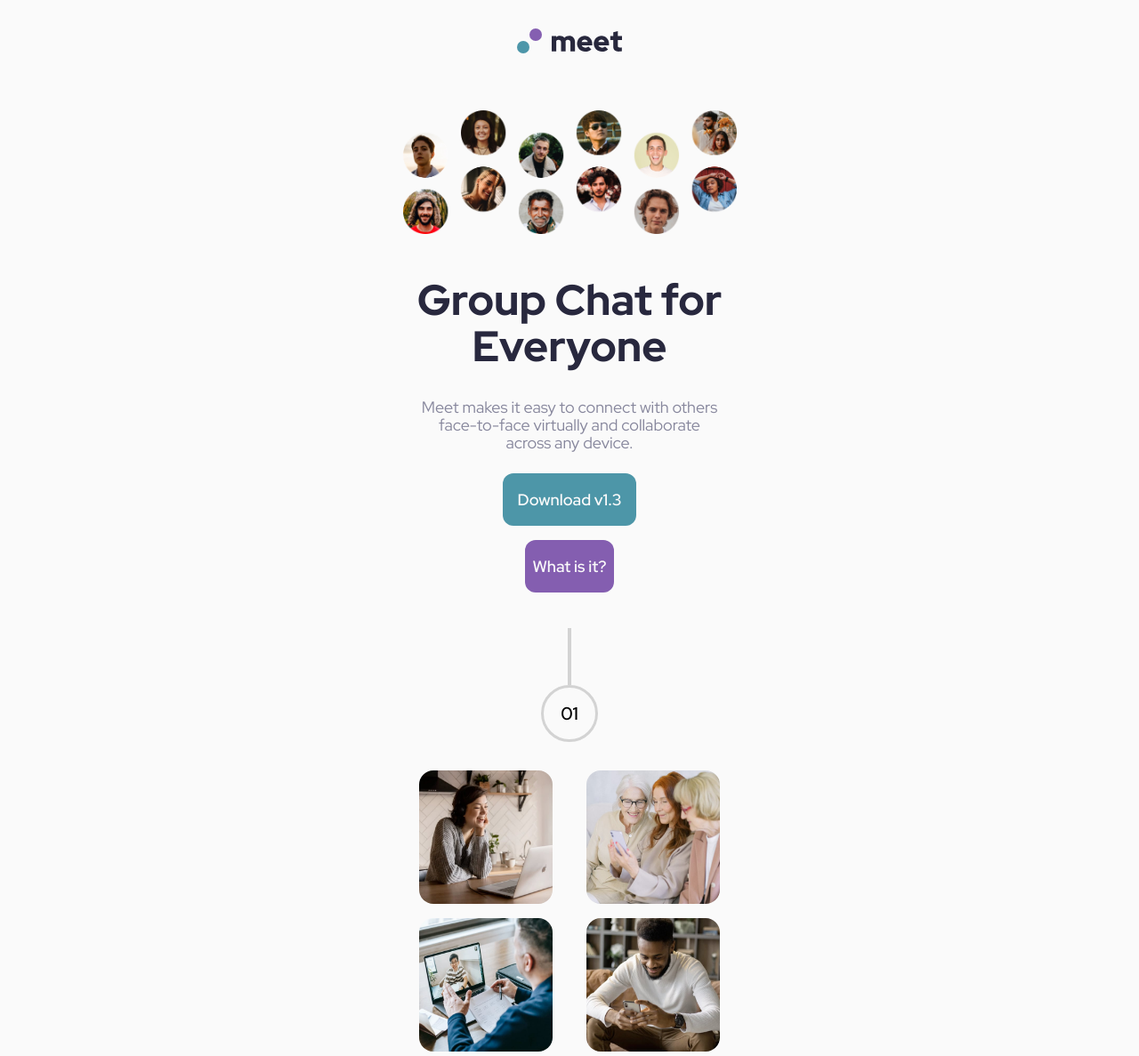
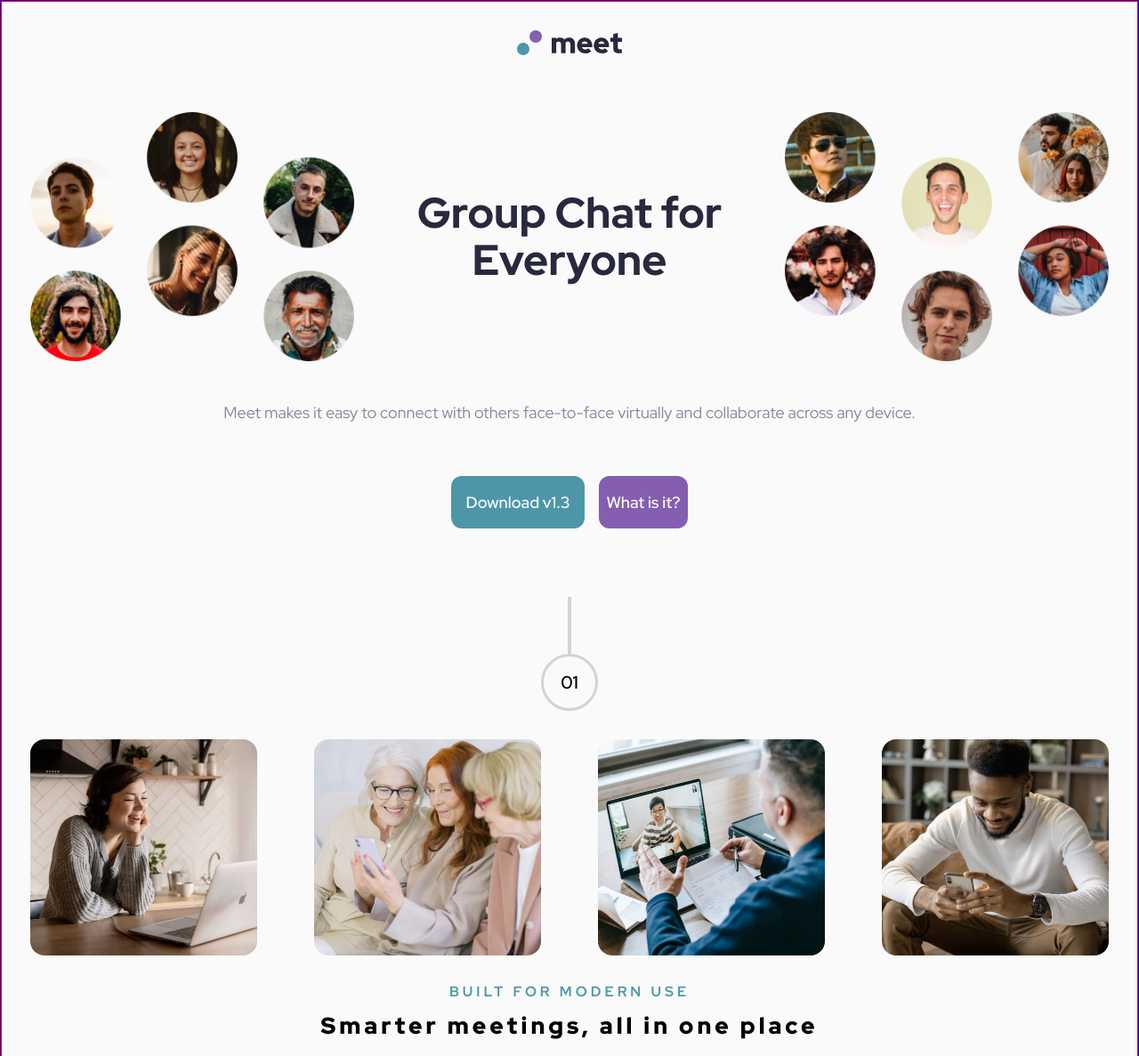
Before and after one commit to ismailhasir/Meet-Landing-Page, a plain HTML site: page starter-code/index.html in a window 1280 px wide. Shown: the top 1187 px of the page at 89% size. Drawn offline with Linux system fonts and the light colour scheme.

Commit message:
final responsiveness fixes

```diff
--- a/starter-code/index.css
+++ b/starter-code/index.css
@@ -155,6 +155,81 @@ body {
   align-items: center;
 }
 
+@media (min-width: 376px) {
+  .main-container {
+    max-width: 768px;
+  }
+  .image-cluster {
+    flex-wrap: nowrap;
+  }
+
+  .image {
+    height: 20% !important;
+    width: 20% !important;
+    margin: 0 0 1rem 0;
+    border-radius: 1rem;
+  }
+
+  .button-cluster {
+    flex-direction: row;
+    justify-content: center;
+    gap: 1rem;
+    max-width: 100%;
+  }
+}
+
+@media (min-width: 768px) {
+  body {
+    border: 1px solid blue;
+  }
+  .main-container {
+    border: 1px solid red;
+    min-width: 100% !important;
+  }
+  .image-cluster {
+    flex-wrap: nowrap;
+  }
+
+  .hero-image-container {
+    display: none;
+  }
+
+  .logo-and-title-cluster {
+    display: flex;
+    flex-direction: row;
+    justify-content: space-between;
+    align-items: center;
+    padding: 2rem 1rem 2rem 1rem;
+  }
+
+  .first-page-title {
+    max-width: 30%;
+  }
+
+  .hero-left,
+  .hero-right {
+    max-width: 30%;
+  }
+
+  .footer {
+    display: flex;
+    flex-direction: row;
+    justify-content: space-around;
+    align-items: center;
+  }
+
+  .footer p {
+    max-width: 30%;
+  }
+}
+
+@media (max-width: 768px) {
+  .hero-left,
+  .hero-right {
+    display: none;
+  }
+}
+
 .image {
   height: 150px;
   width: 150px;
@@ -192,8 +267,6 @@ body {
 
 .footer {
   background-color: var(--cyan-600);
-  padding: 1rem 0 1rem 0;
-  opacity: 90%;
   text-align: center;
   color: var(--white);
   padding: 3rem 1rem 3rem 1rem;
--- a/starter-code/index.html
+++ b/starter-code/index.html
@@ -23,7 +23,19 @@
 
       <div class="first-page">
         <div class="first-page-text-cluster">
-          <h2 class="first-page-title">Group Chat for Everyone</h2>
+          <div class="logo-and-title-cluster">
+            <img
+              class="hero-left"
+              src="assets/desktop/image-hero-left.png"
+              alt="hero-left"
+            />
+            <h2 class="first-page-title">Group Chat for Everyone</h2>
+            <img
+              class="hero-right"
+              src="assets/desktop/image-hero-right.png"
+              alt="hero-right"
+            />
+          </div>
           <p class="first-page-text">
             Meet makes it easy to connect with others face-to-face virtually and
             collaborate across any device.
```
